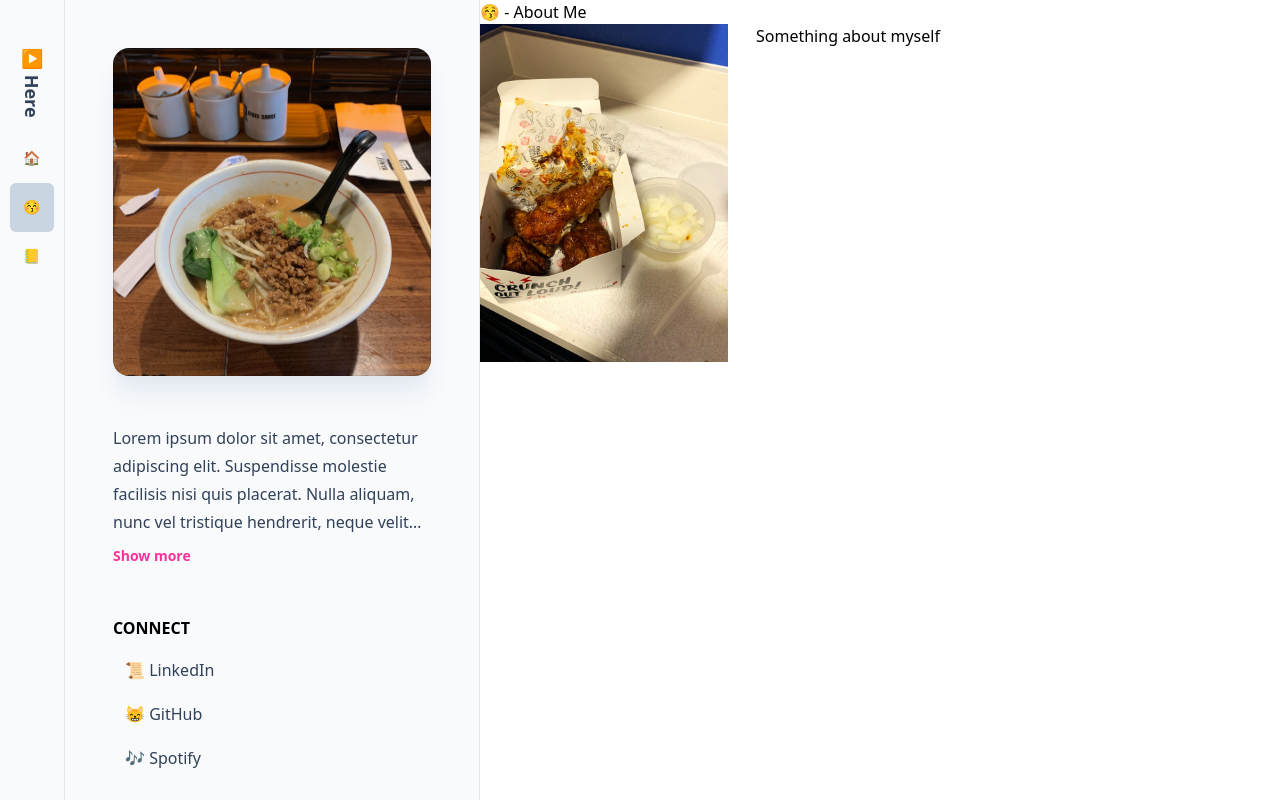
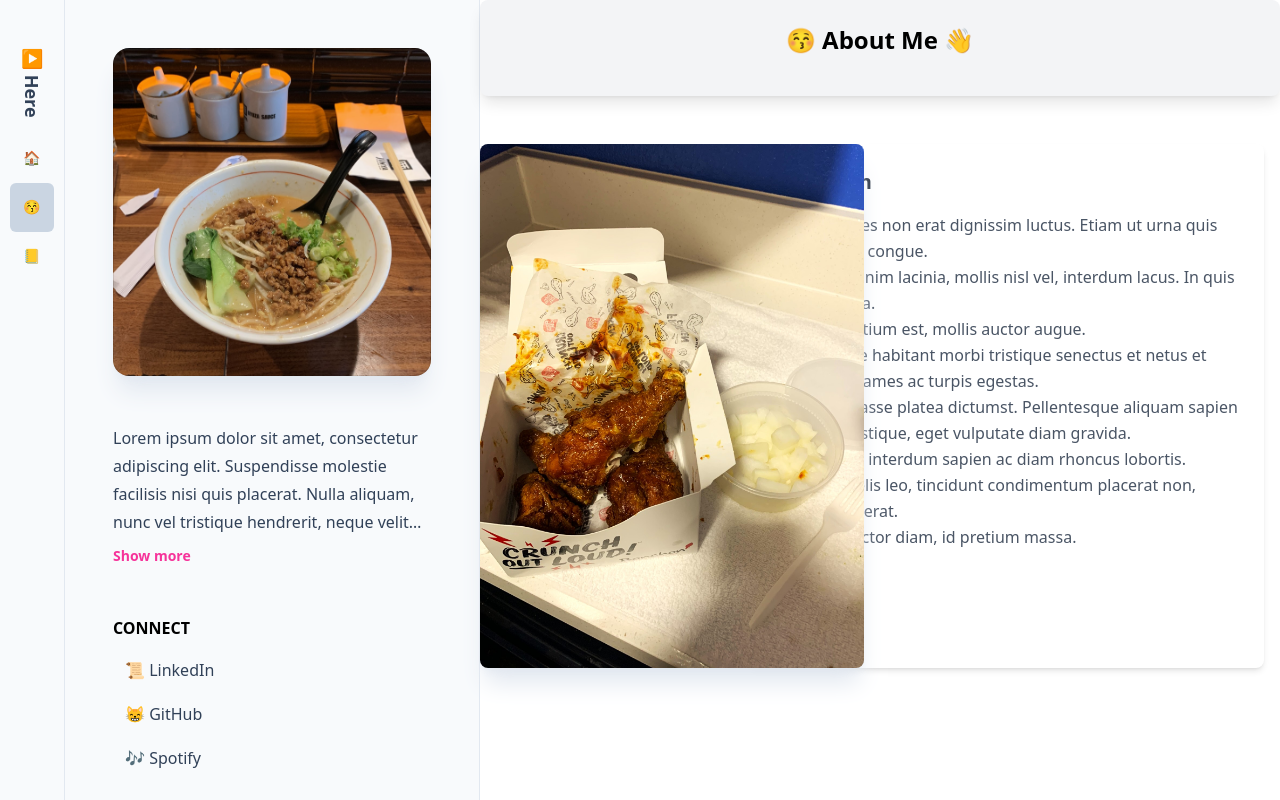
Before and after one commit to clcik-click/Web_Resume, a React (Vite) app in the folder web-resume/: page /about-me in a window 1280 px wide. Built offline with nearby package versions, Linux system fonts and the light colour scheme.

Commit message:
Add Home Structure

```diff
--- a/web-resume/src/AboutMe.tsx
+++ b/web-resume/src/AboutMe.tsx
@@ -2,18 +2,29 @@ function AboutMe() {
   return (
     <>
       <main className="border-t border-slate-200 lg:relative lg:mb-28 lg:ml-112 lg:border-t-0 xl:ml-120">
-        <div><h1> 😚 - About Me </h1></div>
-        <div className="columns-1 md:columns-2 xl:columns-3 gap-7 ">
+        <div className="h-full overflow-y-auto p-6 bg-gray-100 rounded-lg shadow-lg space-y-6">
+          <h1 className="text-2xl font-bold mb-4 text-center">😚 About Me <h1 className="wave">👋</h1></h1>
+        </div>
+        <div className="mt-12 pr-4 grid grid-cols-3 gap-4 w-full">
           {/* left box */}
-          <div className = "break-inside-avoid mb-8">
+          <div className = "relative mx-auto block w-96 overflow-hidden rounded-lg bg-slate-200 shadow-xl shadow-slate-200 ">
             <img src="Chicken_Fried.jpeg" />
           </div>
 
           {/* right box - slightly offset*/}
-          <div className=" break-inside-avoid  mb-8">
-            <div></div>
-            <p>Something about myself</p>
-          </div>
+            <div className="p-6 col-span-2 bg-white rounded-lg shadow-md space-y-4">
+              <h2 className="text-xl font-semibold text-gray-800">Hoan Lam</h2>
+              <p className="text-gray-600 leading-relaxed">
+                Donec ultrices non erat dignissim luctus. Etiam ut urna quis sem sodales congue. <br />
+                Integer vel enim lacinia, mollis nisl vel, interdum lacus. In quis aliquam urna. <br />
+                Etiam ut pretium est, mollis auctor augue. <br />
+                Pellentesque habitant morbi tristique senectus et netus et malesuada fames ac turpis egestas. <br />
+                In hac habitasse platea dictumst. Pellentesque aliquam sapien ac massa tristique, eget vulputate diam gravida. <br />
+                Suspendisse interdum sapien ac diam rhoncus lobortis. <br />
+                Maecenas felis leo, tincidunt condimentum placerat non, accumsan a erat. <br />
+                Donec ut auctor diam, id pretium massa.
+              </p>
+            </div>
         </div>
 
       </main>
--- a/web-resume/src/Home.tsx
+++ b/web-resume/src/Home.tsx
@@ -2,9 +2,27 @@ function Home() {
   return (
     <>
       <main className="border-t border-slate-200 lg:relative lg:mb-28 lg:ml-112 lg:border-t-0 xl:ml-120">
-        <h1> 🏠 - Home Page </h1>
-        <h1 className="text-center">Hoan Lam</h1>
-        <p className="text-center">I am a GVSU student, and I like to program when I'm at work. Otherwise, I don't like working.</p>
+        <div className="h-full overflow-y-auto p-6 bg-gray-100 rounded-lg shadow-lg space-y-6">
+          <h1 className="text-2xl font-bold mb-4 text-center">🏠 Home</h1>
+        </div>
+
+        <div></div>
+
+        <div className="grid grid-cols-3 gap-4">
+          <div className="col-span-2 col-start-1 border-2 h-24">
+            Step 1: Create a new React app using Vite and TypeScript.
+          </div>
+          <div className="col-span-2 col-start-2 border-2 h-24">
+            Step 2: Install Tailwind CSS and set it up in your project.
+          </div>
+          <div className="col-span-2 col-start-1 border-2 h-24">
+            Step 3: Create a new component for your resume.
+          </div>
+          <div className="col-span-2 col-start-2 border-2 h-24">
+            Step 4: Use Tailwind CSS classes to style your resume component.
+          </div>
+        </div>
+
       </main>
     </>
   );
--- a/web-resume/src/Projects.tsx
+++ b/web-resume/src/Projects.tsx
@@ -4,9 +4,13 @@ function Projects() {
       <main className="border-t border-slate-200 lg:relative lg:mb-28 lg:ml-112 lg:border-t-0 xl:ml-120">
         <div className="h-full overflow-y-auto p-6 bg-gray-100 rounded-lg shadow-lg space-y-6">
           <h1 className="text-2xl font-bold mb-4 text-center">📒 Projects</h1>
+        </div>
+
+        <div className="p-6">
           <p className="text-gray-700">
-          Integer accumsan urna semper, viverra ex vitae, maximus lacus. Aliquam id luctus elit, vel lobortis odio. Sed cursus aliquet velit, ut elementum ipsum pharetra a. Nunc id sapien nibh. Ut mattis nulla nulla. Suspendisse ullamcorper, arcu vestibulum accumsan volutpat, libero mauris viverra elit, ultrices scelerisque magna tellus sed sapien. Nunc blandit magna vitae tellus tristique feugiat. Aenean tincidunt iaculis tincidunt. Quisque venenatis blandit sagittis. Morbi at ligula eu purus lobortis sollicitudin. Nulla nec ipsum sit amet sapien lobortis venenatis. Maecenas consequat dui at cursus suscipit. Aenean dapibus dapibus pretium.
+            Integer accumsan urna semper, viverra ex vitae, maximus lacus. Aliquam id luctus elit, vel lobortis odio. Sed cursus aliquet velit, ut elementum ipsum pharetra a. Nunc id sapien nibh. Ut mattis nulla nulla. Suspendisse ullamcorper, arcu vestibulum accumsan volutpat, libero mauris viverra elit, ultrices scelerisque magna tellus sed sapien. Nunc blandit magna vitae tellus tristique feugiat. Aenean tincidunt iaculis tincidunt. Quisque venenatis blandit sagittis. Morbi at ligula eu purus lobortis sollicitudin. Nulla nec ipsum sit amet sapien lobortis venenatis. Maecenas consequat dui at cursus suscipit. Aenean dapibus dapibus pretium.
           </p>
+          <br />
           <ul className="space-y-4">
             <li className="p-4 bg-white rounded-lg shadow-md">
               <h2 className="text-lg font-semibold">Project #1</h2>
@@ -30,6 +34,7 @@ function Projects() {
             </li>
           </ul>
         </div>
+
       </main>
     </>
   );
--- a/web-resume/src/index.css
+++ b/web-resume/src/index.css
@@ -1 +1,20 @@
 @import "tailwindcss";
+
+.wave {
+    animation-name: wave-animation;  /* Refers to the name of your @keyframes element below */
+    animation-duration: 2.5s;        /* Change to speed up or slow down */
+    animation-iteration-count: 2;  /* Never stop waving :) */
+    transform-origin: 70% 70%;       /* Pivot around the bottom-left palm */
+    display: inline-block;
+  }
+
+  @keyframes wave-animation {
+      0% { transform: rotate( 0.0deg) }
+     10% { transform: rotate(14.0deg) }  /* The following five values can be played with to make the waving more or less extreme */
+     20% { transform: rotate(-8.0deg) }
+     30% { transform: rotate(14.0deg) }
+     40% { transform: rotate(-4.0deg) }
+     50% { transform: rotate(10.0deg) }
+     60% { transform: rotate( 0.0deg) }  /* Reset for the last half to pause */
+    100% { transform: rotate( 0.0deg) }
+  }
```
